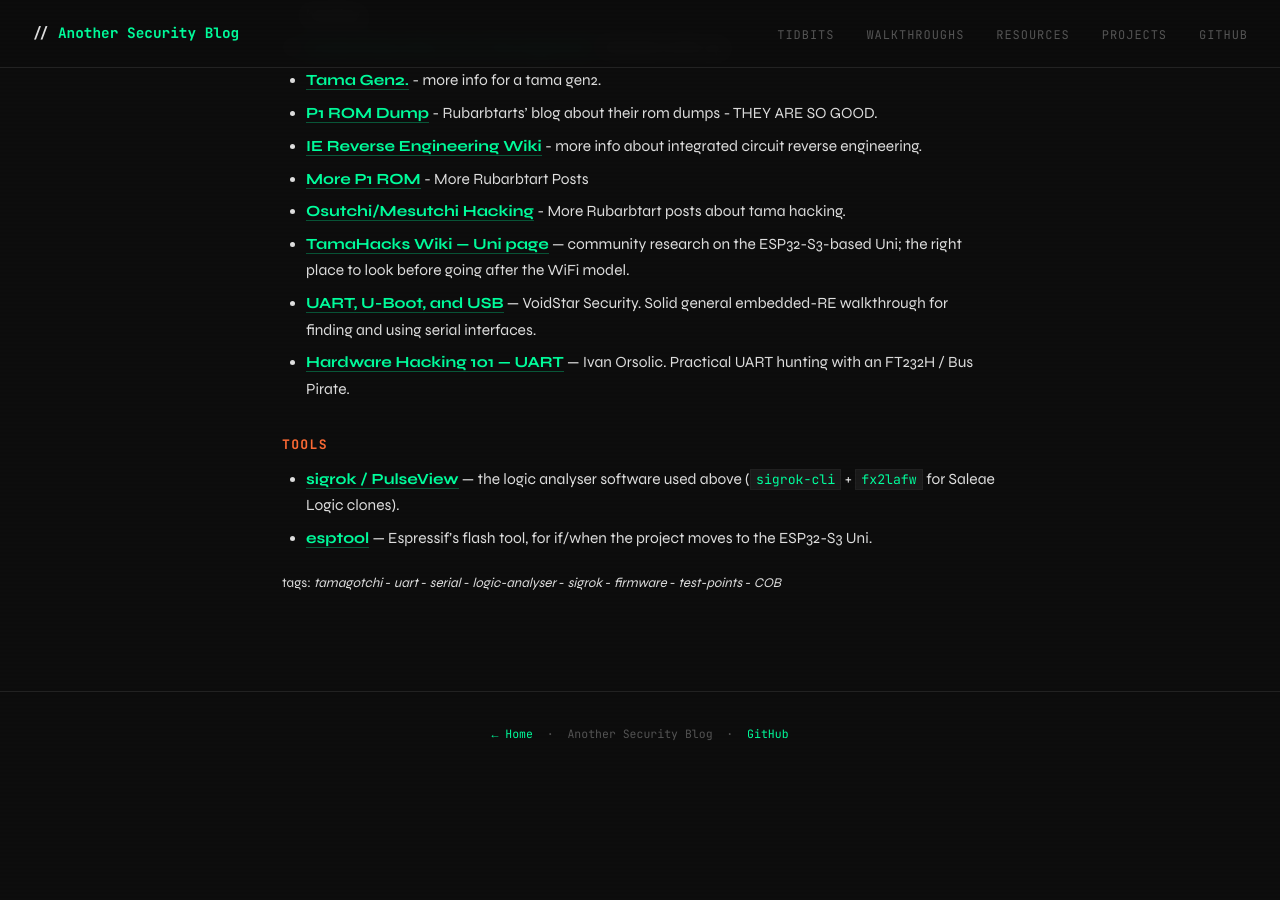
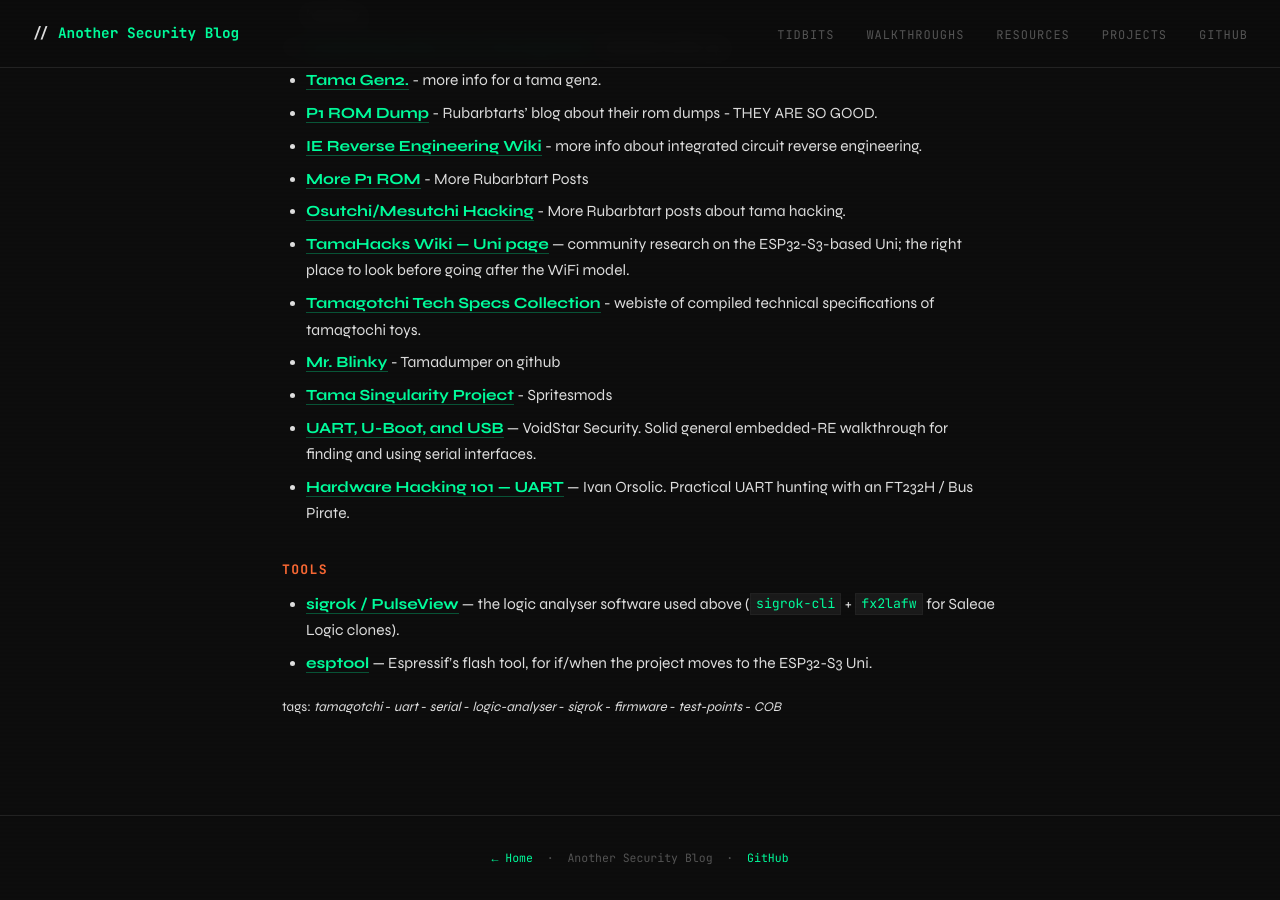
Before and after one commit to CyberCasquatch/cybercasquatch.github.io, a Jekyll site: the page built from _posts/Projects/2026-06-29-reading-a-tamagotchi-uart-test-points.md, in a window 1280 px wide and 900 px high, scrolled down 5542 px. Built offline with Jekyll 4.4.1, drawn with Linux system fonts in a browser that asks for light colours; before the commit the page ends 6317 px from its top, so only the background shows below that.

Commit message:
Update 2026-06-29-reading-a-tamagotchi-uart-test-points.md

```diff
--- a/_posts/Projects/2026-06-29-reading-a-tamagotchi-uart-test-points.md
+++ b/_posts/Projects/2026-06-29-reading-a-tamagotchi-uart-test-points.md
@@ -129,6 +129,9 @@
 - **[More P1 ROM](https://rhubarbtart.neocities.org/p1hackinglog)** - More Rubarbtart Posts
 - **[Osutchi/Mesutchi Hacking](https://rhubarbtart.neocities.org/osumesuhackinglog)** - More Rubarbtart posts about tama hacking.
 - **[TamaHacks Wiki — Uni page](https://tamahacks.com/index.php?title=Uni)** — community research on the ESP32-S3-based Uni; the right place to look before going after the WiFi model.
+- **[Tamagotchi Tech Specs Collection](https://tama.loociano.com)** - webiste of compiled technical specifications of tamagtochi toys.
+- **[Mr. Blinky](https://github.com/MrBlinky/tamadumper)** - Tamadumper on github
+- **[Tama Singularity Project](http://spritesmods.com/?art=tamasingularity)** - Spritesmods
 - **[UART, U-Boot, and USB](https://voidstarsec.com/blog/uart-uboot-and-usb)** — VoidStar Security. Solid general embedded-RE walkthrough for finding and using serial interfaces.
 - **[Hardware Hacking 101 — UART](https://ivanorsolic.github.io/post/hardwarehacking1/)** — Ivan Orsolic. Practical UART hunting with an FT232H / Bus Pirate.
 
```
